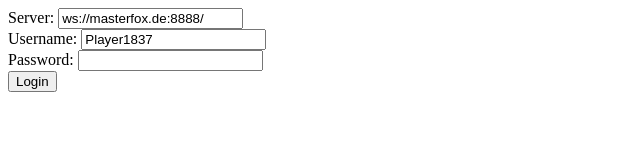
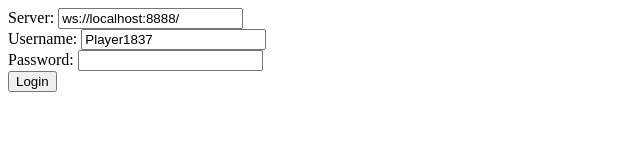
Before and after one commit to PFK0815/Build_your_World, a plain HTML site: page client/index.html in a window 1280 px wide. Shown: the full height of the page, 0-640 px from the left. Drawn offline with Linux system fonts and the light colour scheme.

Commit message:
The Client

```diff
--- a/client/index.html
+++ b/client/index.html
@@ -9,7 +9,7 @@ Password: <input type="password" id="password"><br />
 <button onclick='requestSave(); window.location.href = `game.html?server=${server.value}&user=${username.value}&hash=${(`USER"${username.value}"WITHPWDHASHmd5("${password.value.md5()}")`).md5()}`'>Login</button>
 <script>
     const oldServer = localStorage.getItem("server");
-    server.value = oldServer || "ws://masterfox.de:8888/";
+    server.value = oldServer || "ws://localhost:8888/";
     const oldUsername = localStorage.getItem("username");
     username.value = oldUsername || `Player${getRandomInt(1000, 9999)}`;
 
```
